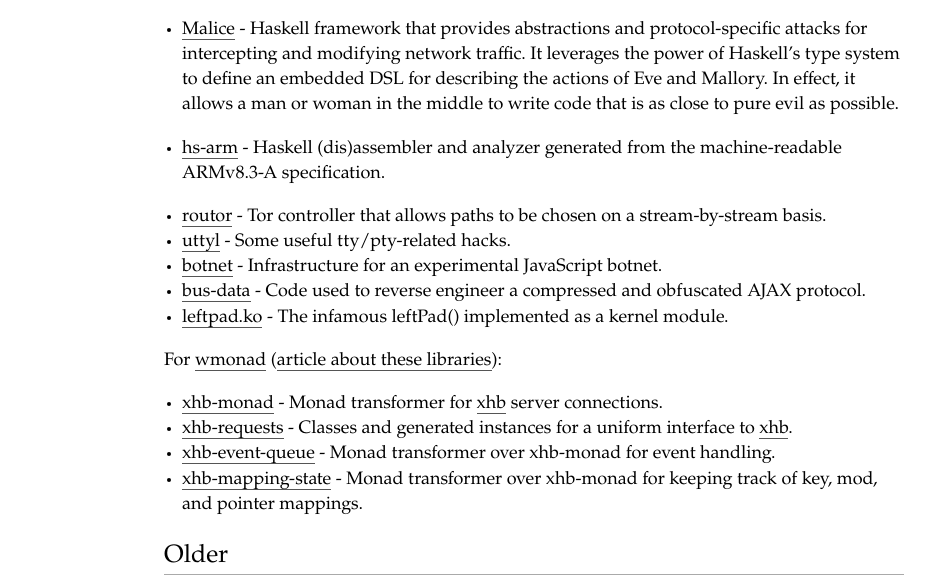
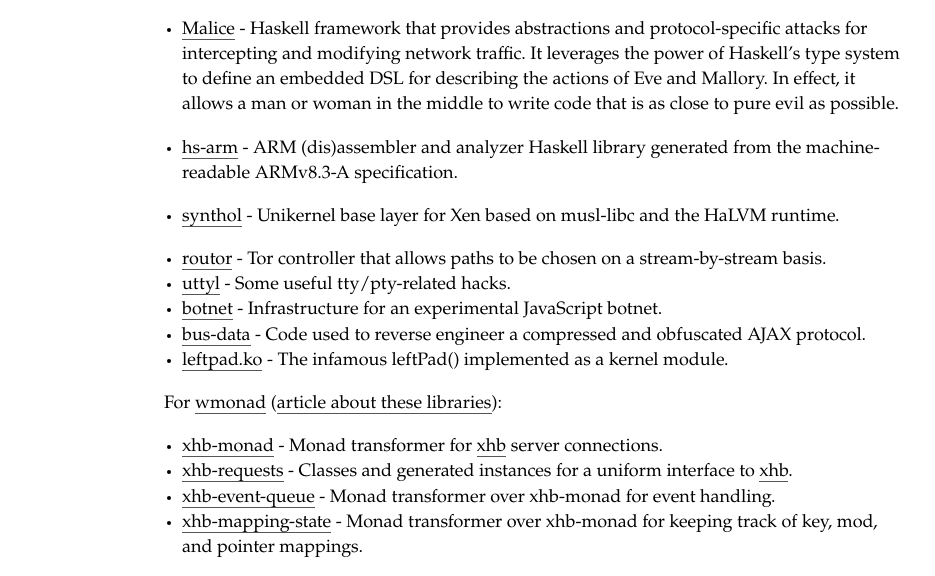
Before and after one commit to nspin/nspin.github.io, a plain HTML site: page projects.html in a window 1280 px wide. Shown: the part 224-800 px from the top of the page, without its empty margins (106-1041 px from the left). Drawn offline with Linux system fonts and the light colour scheme.

Commit message:
Add project

```diff
--- a/projects.html
+++ b/projects.html
@@ -57,7 +57,14 @@
   <ul>
     <li>
       <a href="https://github.com/nspin/hs-arm">hs-arm</a>
-      - Haskell (dis)assembler and analyzer generated from the machine-readable ARMv8.3-A specification.
+      - ARM (dis)assembler and analyzer Haskell library generated from the machine-readable ARMv8.3-A specification.
+    </li>
+  </ul>
+
+  <ul>
+    <li>
+      <a href="https://github.com/nspin/synthol">synthol</a>
+      - Unikernel base layer for Xen based on musl-libc and the HaLVM runtime.
     </li>
   </ul>
 
```
Also changed, not shown: index.html (+3 -3 lines).
